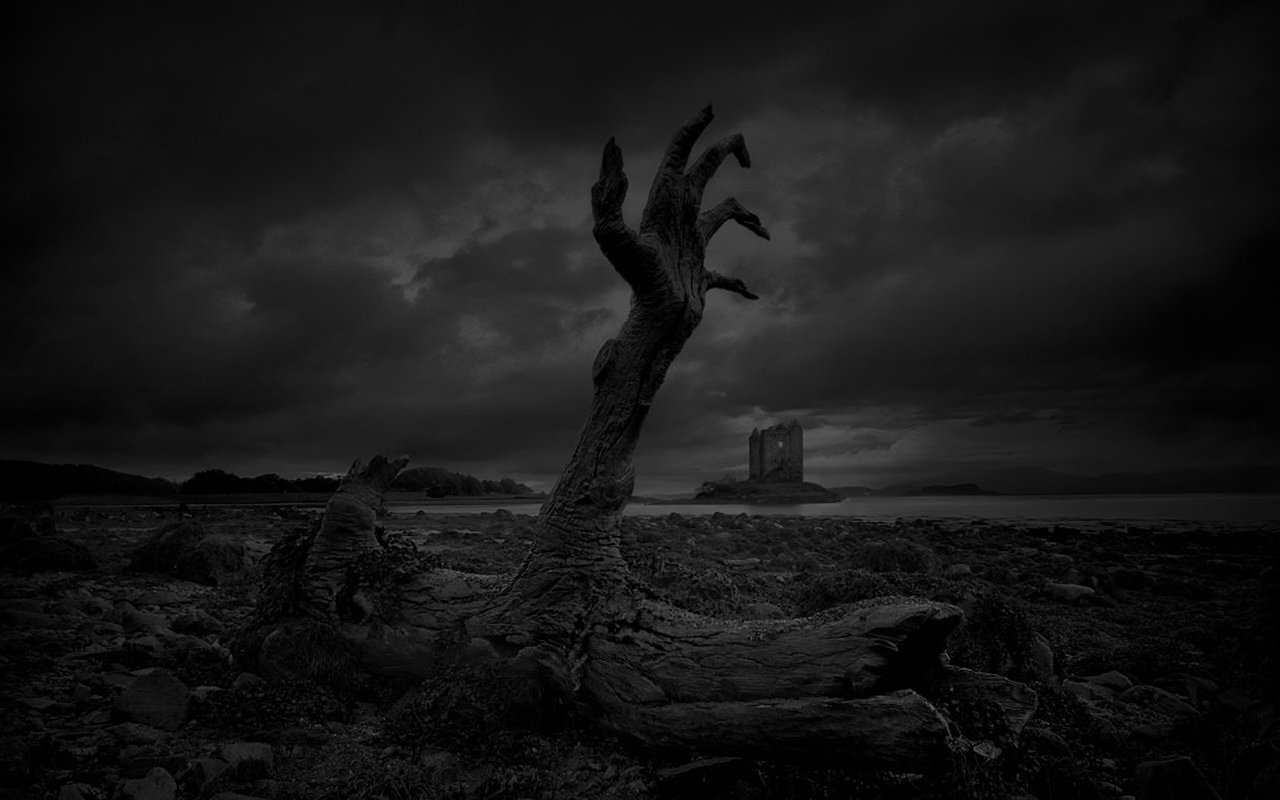
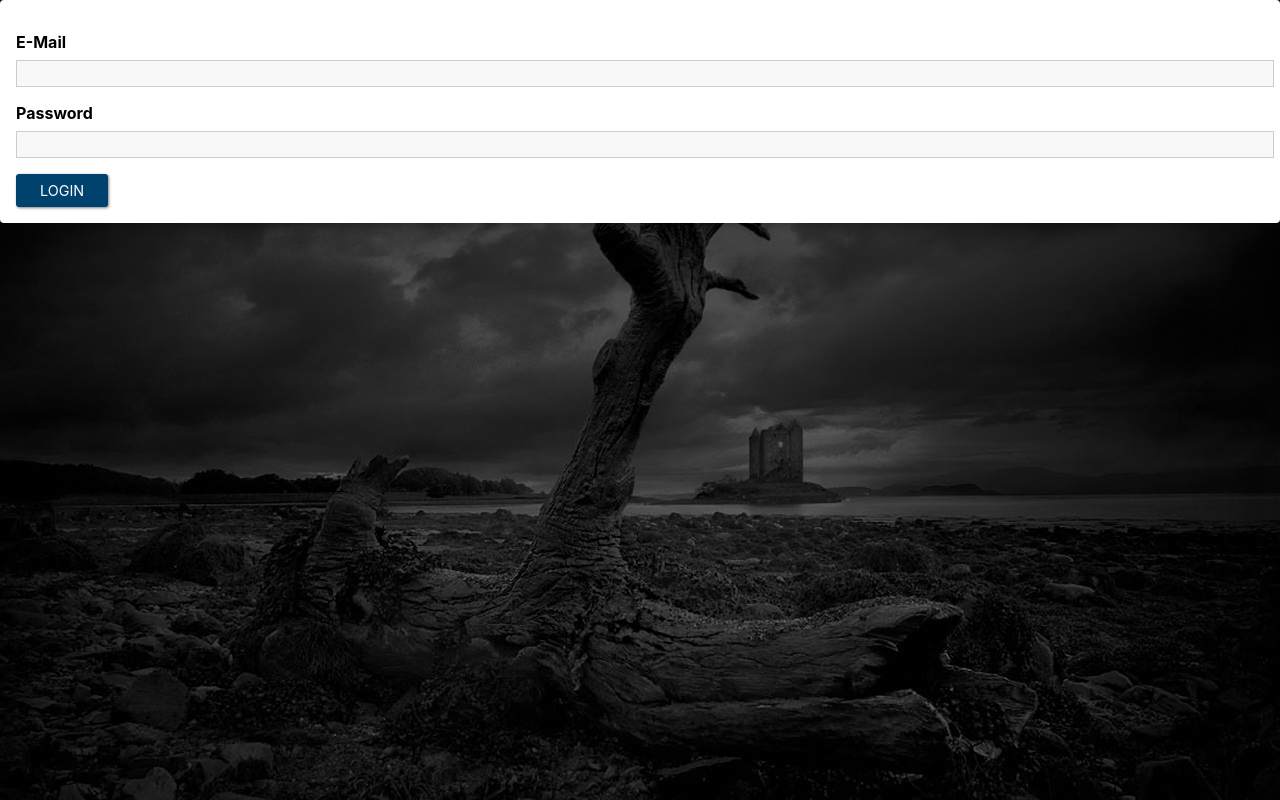
Before and after one commit to velibor7/nick, a React (Create React App) app: page /auth in a window 1280 px wide. Built offline with nearby package versions, Linux system fonts and the light colour scheme.

Commit message:
:construction: adding auth

```diff
--- a/src/App.js
+++ b/src/App.js
@@ -3,7 +3,7 @@ import React from "react";
 import { BrowserRouter as Router, Switch, Route } from "react-router-dom";
 
 import Home from "./home/pages/Home";
-import ImageDetail from "./home/components/ImageItem";
+import Auth from "./auth/pages/Auth";
 import NewImage from "./home/pages/NewImage";
 
 // import "./App.css";
@@ -18,6 +18,9 @@ function App() {
         <Route path="/new" exact>
           <NewImage />
         </Route>
+        <Route path="/auth" exact>
+          <Auth />
+        </Route>
       </Switch>
     </Router>
   );
--- /dev/null
+++ b/src/auth/pages/Auth.js
@@ -0,0 +1,82 @@
+import React, { useState, useContext, Fragment } from "react";
+
+import Card from "../../shared/components/UIElements/Card";
+import Spinner from "../../shared/components/UIElements/Spinner";
+import ErrorModal from "../../shared/components/UIElements/ErrorModal";
+import Input from "../../shared/components/FormElements/Input";
+import Button from "../../shared/components/FormElements/Button";
+
+import { AuthContext } from "../../shared/context/auth-context";
+import { useForm } from "../../shared/hooks/form-hook";
+
+import axios from "../../axios";
+
+import "./Auth.css";
+
+const Auth = () => {
+  const auth = useContext(AuthContext);
+
+  const [formState, inputHandler, setFormData] = useForm(
+    {
+      email: {
+        value: "",
+        isValid: true,
+      },
+      password: {
+        value: "",
+        isValid: true,
+      },
+    },
+    true
+  );
+
+  const loginHandler = async (event) => {
+    event.preventDefault();
+    // console.log(event);
+    try {
+      axios
+        .post(
+          "/users.json",
+          JSON.stringify({
+            email: formState.inputs.email.value,
+            password: formState.inputs.password.value,
+          })
+        )
+        .then((res) => {
+          auth.login(res.userId, res.token);
+        })
+        .catch((err) => console.log(err));
+
+      auth.login();
+    } catch (err) {}
+  };
+
+  return (
+    <Fragment>
+      <Card>
+        <form onSubmit={loginHandler}>
+          <Input
+            element="input"
+            id="email"
+            type="email"
+            label="E-Mail"
+            onInput={inputHandler}
+          />
+          <Input
+            element="input"
+            id="password"
+            type="password"
+            label="Password"
+            onInput={inputHandler}
+          />
+
+          <Button type="submit" disabled={!formState.isValid}>
+            LOGIN
+          </Button>
+        </form>
+      </Card>
+    </Fragment>
+  );
+};
+
+export default Auth;
--- a/src/home/components/ImageList.js
+++ b/src/home/components/ImageList.js
@@ -2,7 +2,9 @@ import React from "react";
 
 import ImageItem from "./ImageItem";
 import Spinner from "../../shared/components/UIElements/Spinner";
+
 import "./ImageList.css";
+
 const ImageList = (props) => {
   return (
     <div className="image-list">
--- a/src/home/pages/Home.js
+++ b/src/home/pages/Home.js
@@ -32,7 +32,7 @@ const Home = () => {
   return (
     <Fragment>
       <MainNavigation></MainNavigation>
-      <ImageList images={images}></ImageList>
+      {/*<ImageList images={images}></ImageList> */}
       {/*<footer className="footer">Made by wony</footer> */}
     </Fragment>
   );
--- /dev/null
+++ b/src/shared/context/auth-context.js
@@ -0,0 +1,9 @@
+import { createContext } from "react";
+
+export const AuthContext = createContext({
+  isLoggedIn: false,
+  uid: null,
+  token: null,
+  login: () => {},
+  logout: () => {},
+});
```
Also changed, not shown: src/shared/hooks/auth-hook.js (added, +59 -0 lines), src/auth/pages/Auth.css (added).
